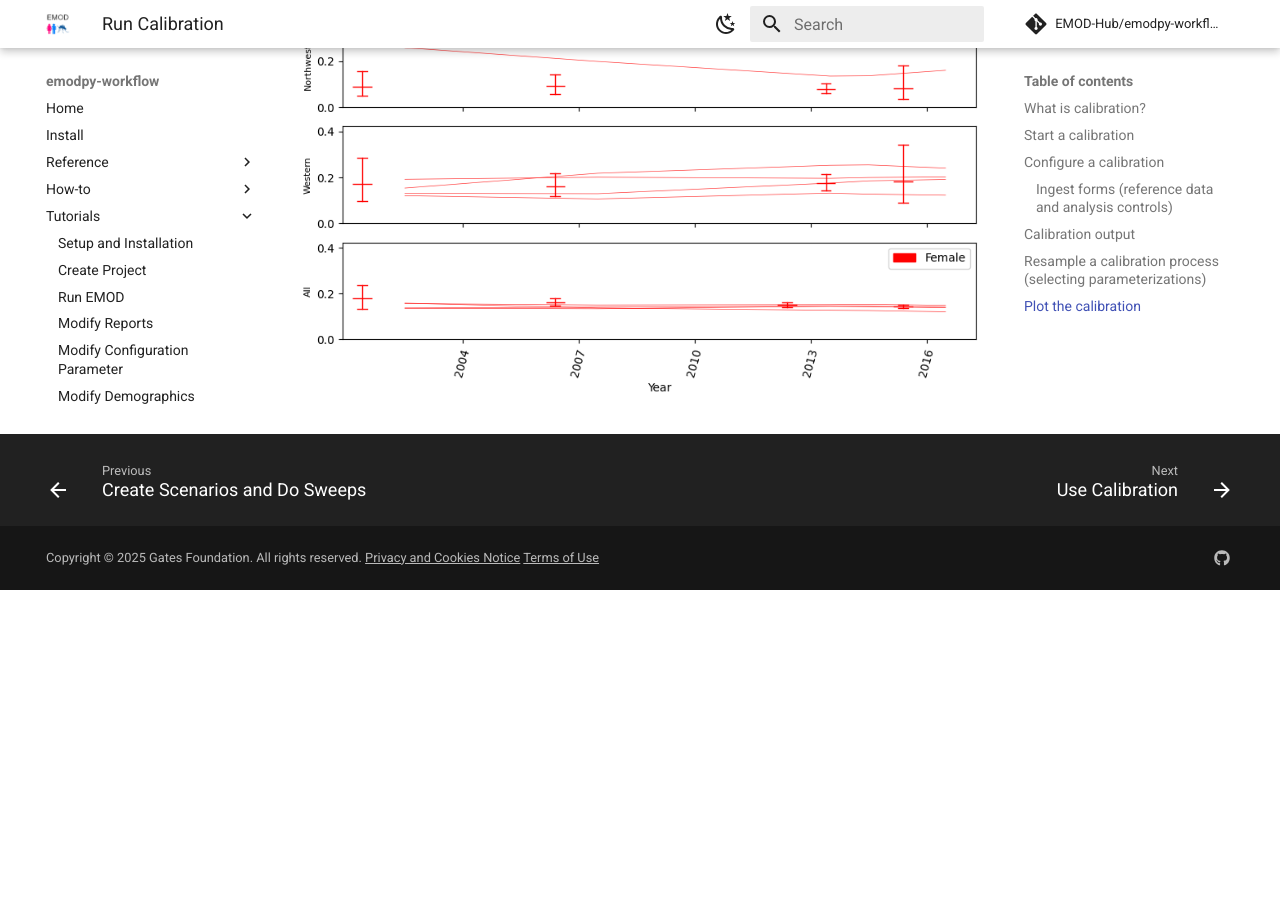
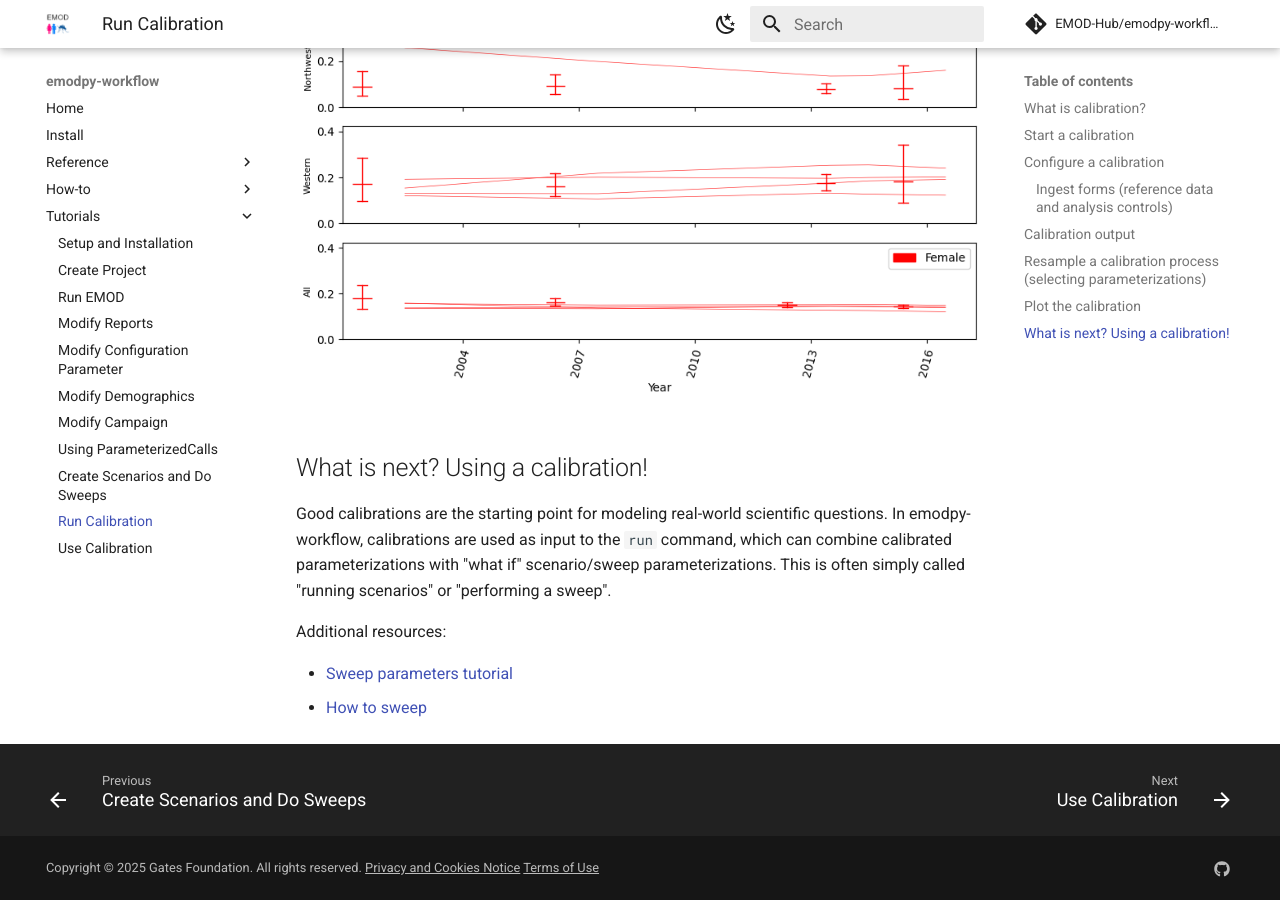
Before and after one commit to kfrey-idm/emodpy-workflow, an MkDocs documentation site: the page built from docs/tutorials/run_calibration.md, in a window 1280 px wide and 900 px high, scrolled down 3729 px. Built offline with MkDocs 1.6.1 and Material for MkDocs 9.7.7, drawn with Linux system fonts in a browser that asks for light colours; comment, search, counter and statistics services are not loaded; before the commit the page ends 4319 px from its top, so only the background shows below that.

Commit message:
adding a touch of what-is-next to calibration (#37)

```diff
--- a/docs/tutorials/run_calibration.md
+++ b/docs/tutorials/run_calibration.md
@@ -110,3 +110,14 @@
 The resultant plots are written by default to directory **plot_sims_with_reference_output**. Take a look, for example,
 
 ![image](../images/Prevalence_15-50.png)
+
+## What is next? Using a calibration!
+
+Good calibrations are the starting point for modeling real-world scientific questions. In emodpy-workflow, calibrations
+are used as input to the `run` command, which can combine calibrated parameterizations with "what if" scenario/sweep
+parameterizations. This is often simply called "running scenarios" or "performing a sweep".
+
+Additional resources:
+
+* [Sweep parameters tutorial](sweep_parameter.md)
+* [How to sweep](../how_to/how_to_sweep.md)
```
